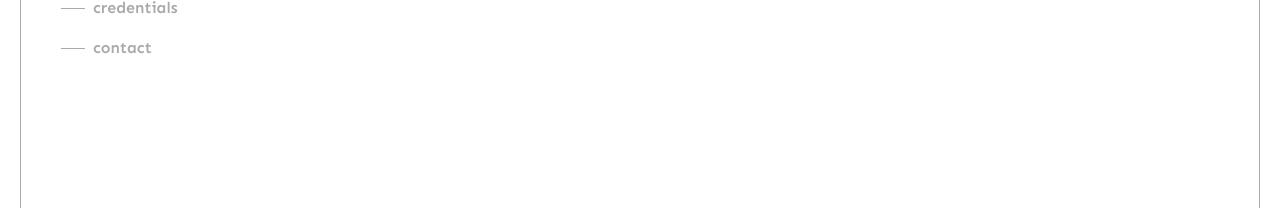
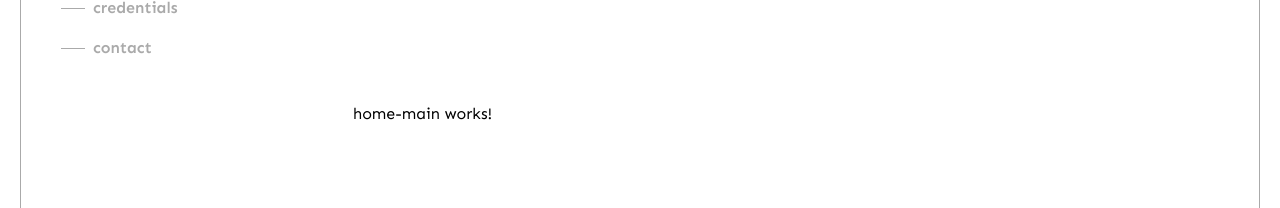
Before and after one commit to SimonFlohr/angular-portfolio-web-app, an Angular app in the folder angular-portfolio-web-app/: page / in a window 1280 px wide. Shown: the part 286-494 px from the top of the page. Built offline with nearby package versions, Linux system fonts and the light colour scheme.

Commit message:
feat(component): create `HomeMainComponent` component
- Generate `HomeMainComponent` component in 'component/content/home-main'.
- Import the component in 'app.component.ts'.
- Adjust the page layout to include a main content section.

```diff
--- a/angular-portfolio-web-app/src/app/app.component.html
+++ b/angular-portfolio-web-app/src/app/app.component.html
@@ -1,9 +1,12 @@
 <div class="flex flex-row border border-light-mode-neutral m-5 h-[calc(100vh-40px)] w-[calc(100vw-40px)] place-self-center">
-    <div class="flex flex-col justify-between">
+    <div class="flex flex-col justify-between min-w-[300px]">
         <div class="flex flex-col">
             <app-title class="flex pl-[32px] mt-10 h-fit"></app-title>
             <app-nav-desktop class="flex m-10 h-fit"></app-nav-desktop>
         </div>
         <app-socials class="ml-10 mb-10 h-fit"></app-socials>
     </div>
+    <div class="flex flex-col place-content-center w-dvw">
+        <app-home-main class="p-[32px]"></app-home-main>
+    </div>
 </div>
--- a/angular-portfolio-web-app/src/app/app.component.ts
+++ b/angular-portfolio-web-app/src/app/app.component.ts
@@ -3,6 +3,7 @@ import { CommonModule } from '@angular/common';
 import { TitleComponent } from './component/navbar/title/title.component';
 import { NavDesktopComponent } from "./component/navbar/nav-desktop/nav-desktop.component";
 import { SocialsComponent } from './component/footer/socials/socials.component';
+import { HomeMainComponent } from './component/content/home-main/home-main.component';
 
 @Component({
   selector: 'app-root',
@@ -11,7 +12,8 @@ import { SocialsComponent } from './component/footer/socials/socials.component';
     CommonModule,
     TitleComponent,
     NavDesktopComponent,
-    SocialsComponent
+    SocialsComponent,
+    HomeMainComponent
 ],
   templateUrl: './app.component.html',
   styleUrl: './app.component.css'
--- /dev/null
+++ b/angular-portfolio-web-app/src/app/component/content/home-main/home-main.component.html
@@ -0,0 +1 @@
+<p>home-main works!</p>
```
Also changed, not shown: angular-portfolio-web-app/src/app/component/content/home-main/home-main.component.ts (added, +12 -0 lines), angular-portfolio-web-app/src/app/component/content/home-main/home-main.component.css (added), 1 other file (tests, documents, lock files or other folders).
